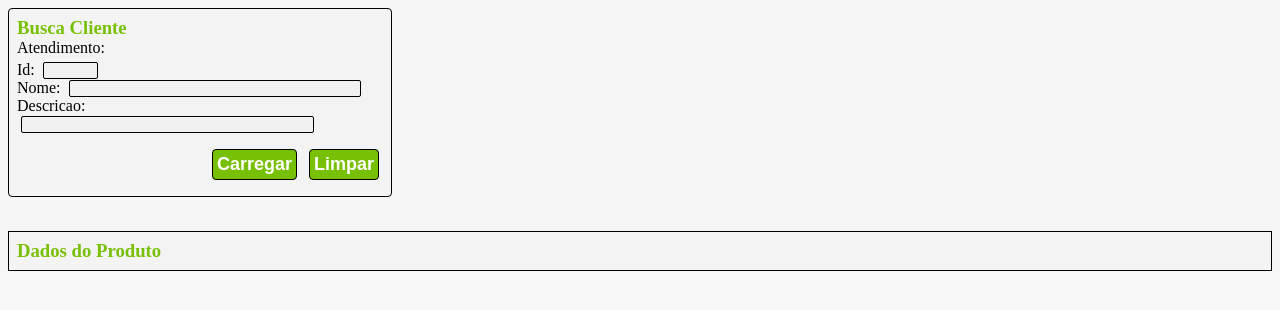
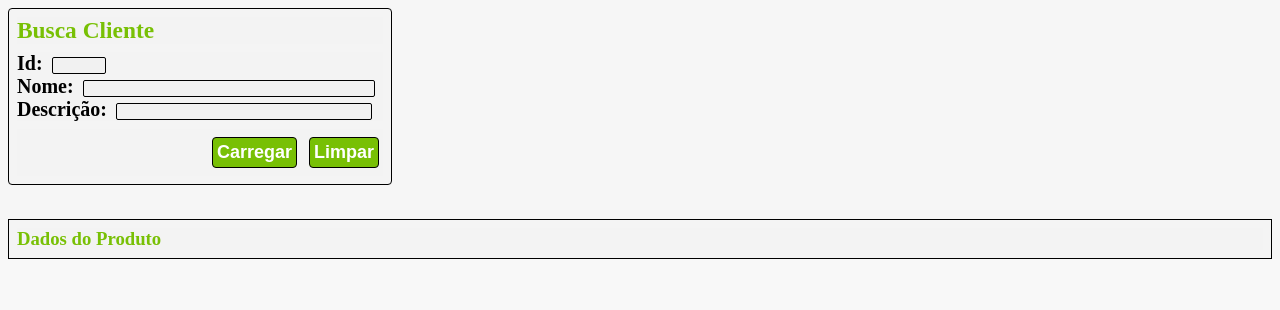
Before and after one commit to artfrc/E-commerce-API, a Flask app: page / in a window 1280 px wide. Shown: the top 310 px of the page. Run offline with Flask 3, Linux system fonts and the light colour scheme.

Commit message:
remoção do paragrafo atendimento, estilização, add rota busca produto pelo nome ( get_product_by_name)

```diff
--- a/app.py
+++ b/app.py
@@ -4,6 +4,7 @@ from flask import Flask, jsonify, render_template, request
 from flask_sqlalchemy import SQLAlchemy
 from flask_cors import CORS
 from flask_login import UserMixin, login_user, LoginManager, login_required, logout_user,  current_user
+from sqlalchemy import func
 
 # ------------------------------------------------------------------------------------------------------------------------------
 
@@ -117,6 +118,24 @@ def get_product_details(product_id):
 
     return  jsonify({'message': "Produto não encontrado"}), 404
 
+@app.route('/api/products/<string:product_name>', methods=["GET"])
+def get_product_by_name(product_name):
+    # Converter o input para minúsculas
+    product_name_lower = product_name.lower()
+
+    # Comparar o nome do produto no banco de dados usando lower()
+    product = Product.query.filter(func.lower(Product.name) == product_name_lower).first()
+
+    if product:
+        return jsonify({
+            "id": product.id,
+            "name": product.name,
+            "price": product.price,
+            "description": product.description
+        })
+
+    return jsonify({'message': "Produto não encontrado"}), 404
+
 @app.route('/api/update/<int:product_id>', methods=["PUT"])
 @login_required
 def update_product(product_id):
--- a/static/style.css
+++ b/static/style.css
@@ -22,17 +22,21 @@
     max-width: 30%;
     background-color: #f1f1f170;
     border-radius: 4px;
-
+    font-size: 20px;
 }
 #busca-cliente p {
     margin-bottom: 4px;
 }
 
-#busca-cliente form {
+ form {
     display: flex;
     flex-direction: column;
+    margin-top: 8px;
 }
 
+label {
+    font-weight: bold;
+}
 
 #id-produto-input, #nome-produto-input, #descricao-produto-input {
     margin-left: 4px;
@@ -53,7 +57,7 @@
 }
 
 #descricao-produto-input {
-    width: 80%;
+    width: 70%;
 }
 
 #id-produto-input:focus, #nome-produto-input:focus, #descricao-produto-input:focus{
--- a/templates/index.html
+++ b/templates/index.html
@@ -10,7 +10,6 @@
     <div class="page"></div>
         <section id="busca-cliente">
             <h3>Busca Cliente</h3>
-            <p>Atendimento:</p>
             <form   id="form" action="submit">
 
                 <div class="inputs">
@@ -24,7 +23,7 @@
                 </div>
 
                 <div class="inputs">
-                    <label   for="descricao">Descricao:</label>
+                    <label   for="descricao">Descrição:</label>
                     <input id="descricao-produto-input" type="text">
                 </div>
             </form>
```
